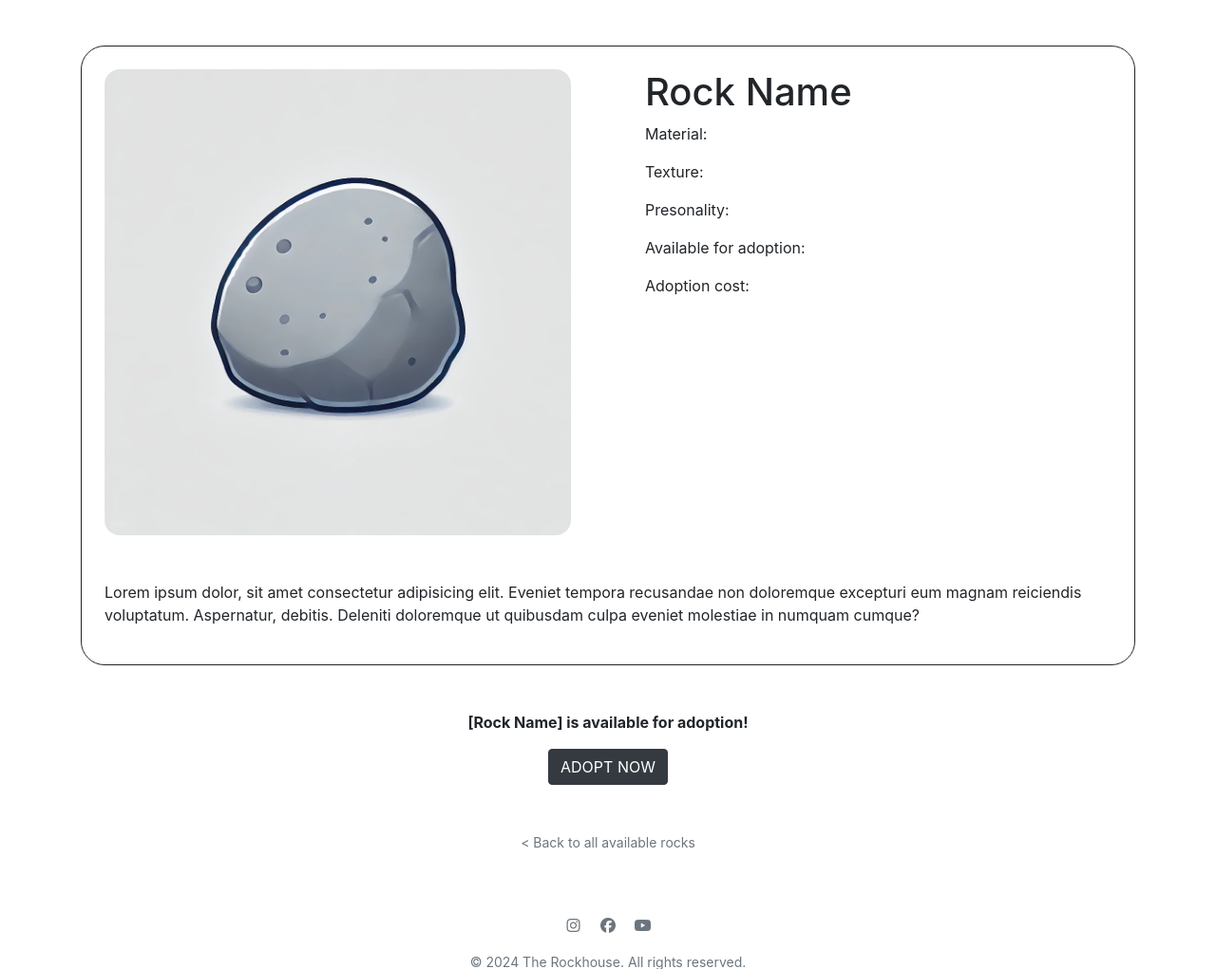
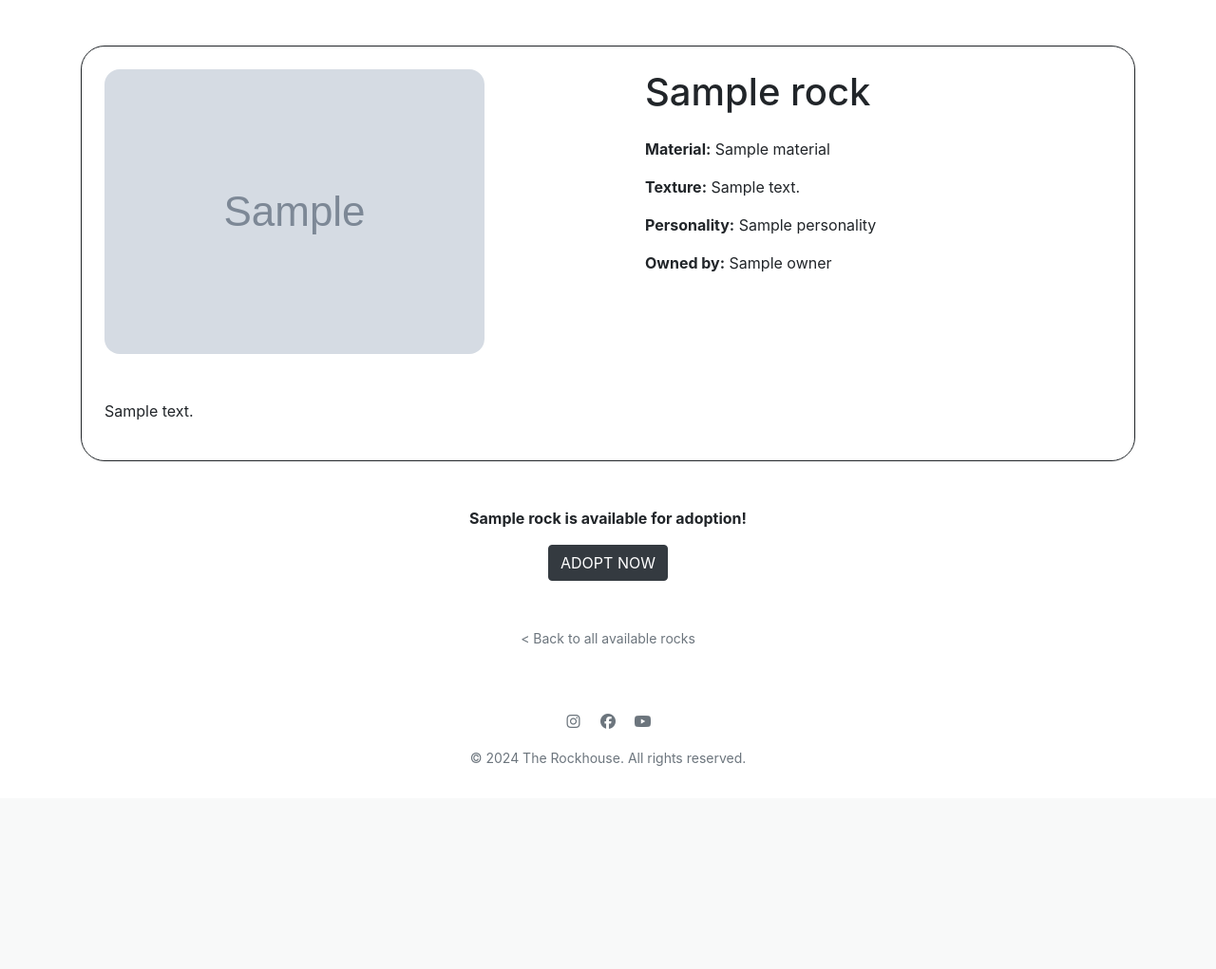
Before and after one commit to Shirral/The-Rockhouse, a Django app: template rocks/templates/rocks/rockprofile.html in a window 1280 px wide. Shown: the part 56-1077 px from the top of the page at 95% size. After the commit the page ends 863 px from the top, so only its background shows below. Run offline with Django 4.2, Linux system fonts and the light colour scheme; the template is opened without the code that fills it: most values are stand-ins (such as "Sample title", 1, 10 or a date in 2020); grey boxes marked "Sample" are stand-in pictures; data that the repository does not hold is empty; some libraries are stand-ins or nearby versions.

Commit message:
Update rockprofile template
Fill the template with the information about the rocks from the database. Update the view and the url. Add links to the individual rock profile pages on index.html.

```diff
--- a/rocks/templates/rocks/index.html
+++ b/rocks/templates/rocks/index.html
@@ -12,11 +12,11 @@
                 {% for rock in rocks %}
                     <div class="col-12 col-md-6 col-lg-4 d-flex justify-content-center my-3">
                         <div class="card" style="width: 18rem;">
-                            <img src="{{ rock.image.url }}" class="card-img-top" alt="image of {{rock.name}}">
+                            <a href="{% url 'rockprofile' rock.id %}"><img src="{{ rock.image.url }}" class="card-img-top" alt="image of {{rock.name}}"></a>
                             <div class="card-body">
                             <h5 class="card-title">{{rock.name}}</h5>
                             <p class="card-text">{{rock.short_description}}</p>
-                            <a href="#" class="text-muted">See more...</a>
+                            <a href="{% url 'rockprofile' rock.id %}" class="text-muted">See more...</a>
                             </div>
                         </div>
                     </div>
--- a/rocks/templates/rocks/rockprofile.html
+++ b/rocks/templates/rocks/rockprofile.html
@@ -10,27 +10,31 @@
             <div class="rock-preview-info mt-5">
                 <div class="row">
                     <div class="col-12 col-md-6 justify-content-center">
-                        <img src="{{ MEDIA_URL }}placeholder.webp" class="img-fluid custom-rounded p-4" alt="placeholder image">
+                        <img src="{{ rock.image.url }}" class="img-fluid custom-rounded p-4" alt="placeholder image">
                     </div>
                     <div class="col-12 col-md-6">
                         <div class="p-4">
-                            <h1>Rock Name</h1>
-                            <p>Material: </p>
-                            <p>Texture: </p>
-                            <p>Presonality: </p>
-                            <p>Available for adoption: </p>
-                            <p>Adoption cost: </p>
+                            <h1 class="mb-4">{{rock.name}}</h1>
+                            <p><strong>Material:</strong> {{rock.material}}</p>
+                            <p><strong>Texture:</strong> {{rock.texture}}</p>
+                            <p><strong>Personality:</strong> {{rock.personality}}</p>
+                            {% if rock.is_owned == False %}
+                                <p><strong>Available for adoption:</strong> <strong>YES!</strong></p>
+                                <p><strong>Adoption cost:</strong> £{{rock.price}}</p>
+                            {% else %}
+                                <p><strong>Owned by:</strong> {{rock.owner}}</p>
+                            {% endif %}
                         </div>
                     </div>
                 </div>
                 <div>
                     <p class="p-4">
-                        Lorem ipsum dolor, sit amet consectetur adipisicing elit. Eveniet tempora recusandae non doloremque excepturi eum magnam reiciendis voluptatum. Aspernatur, debitis. Deleniti doloremque ut quibusdam culpa eveniet molestiae in numquam cumque?
+                        {{rock.description}}
                     </p>
                 </div>
             </div>
             <div class="mt-5 text-center">
-                <p><strong>[Rock Name] is available for adoption!</strong></p>
+                <p><strong>{{rock.name}} is available for adoption!</strong></p>
                 <a class="btn btn-dark mb-5">ADOPT NOW</a><br>
                 <a class="text-muted small" href="{% url 'adoptions' %}">< Back to all available rocks</a>
             </div>
--- a/rocks/urls.py
+++ b/rocks/urls.py
@@ -3,5 +3,5 @@ from . import views
 
 urlpatterns = [
     path('', views.adoptions, name='adoptions'),
-    path('rockprofile/', views.rockprofile, name='rockprofile'),
+    path('rockprofile/<int:rock_id>', views.rockprofile, name='rockprofile'),
 ]
```
Also changed, not shown: rocks/views.py (+4 -4 lines).
